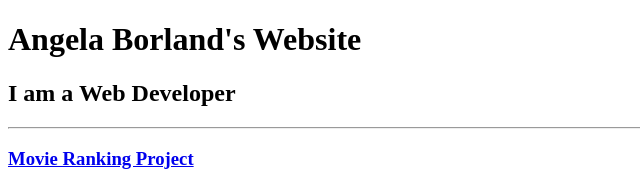
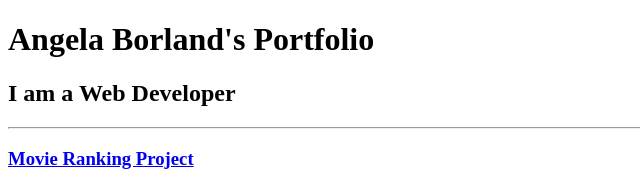
Before and after one commit to TheViolentFemme/html-portfolio, a plain HTML site: page index.html in a window 1280 px wide. Shown: the top 185 px of the page, 0-640 px from the left. Drawn offline with Linux system fonts and the light colour scheme.

Commit message:
Update index.html

```diff
--- a/index.html
+++ b/index.html
@@ -5,7 +5,7 @@
         <title>Angela Borland</title>
     </head>
     <body>
-        <h1>Angela Borland's Website</h1>
+        <h1>Angela Borland's Portfolio</h1>
         <h2>I am a Web Developer</h2>
         <hr />
         <a href="./public/movie-ranking.html"><h3>Movie Ranking Project</h3></a>
```
